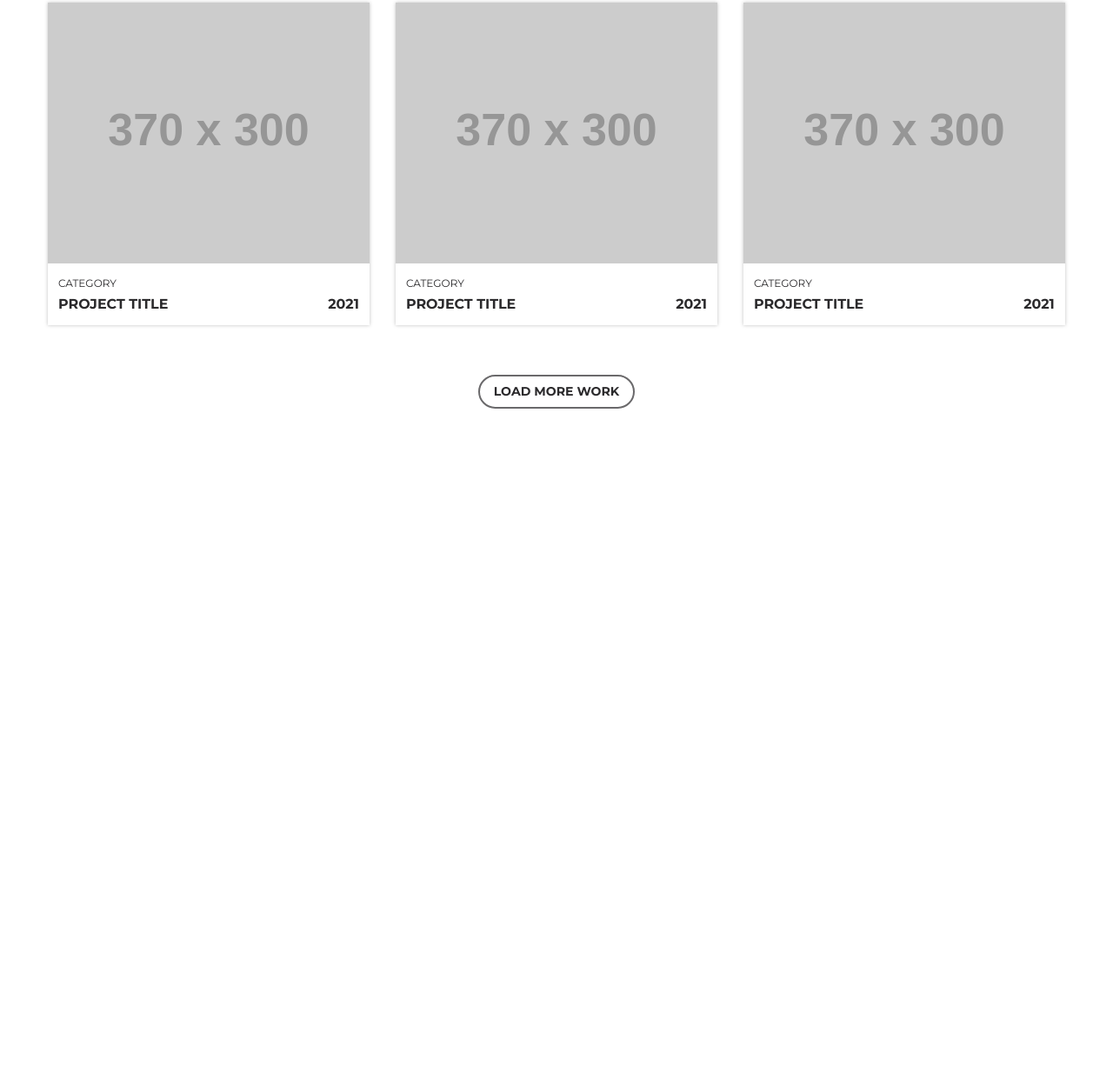
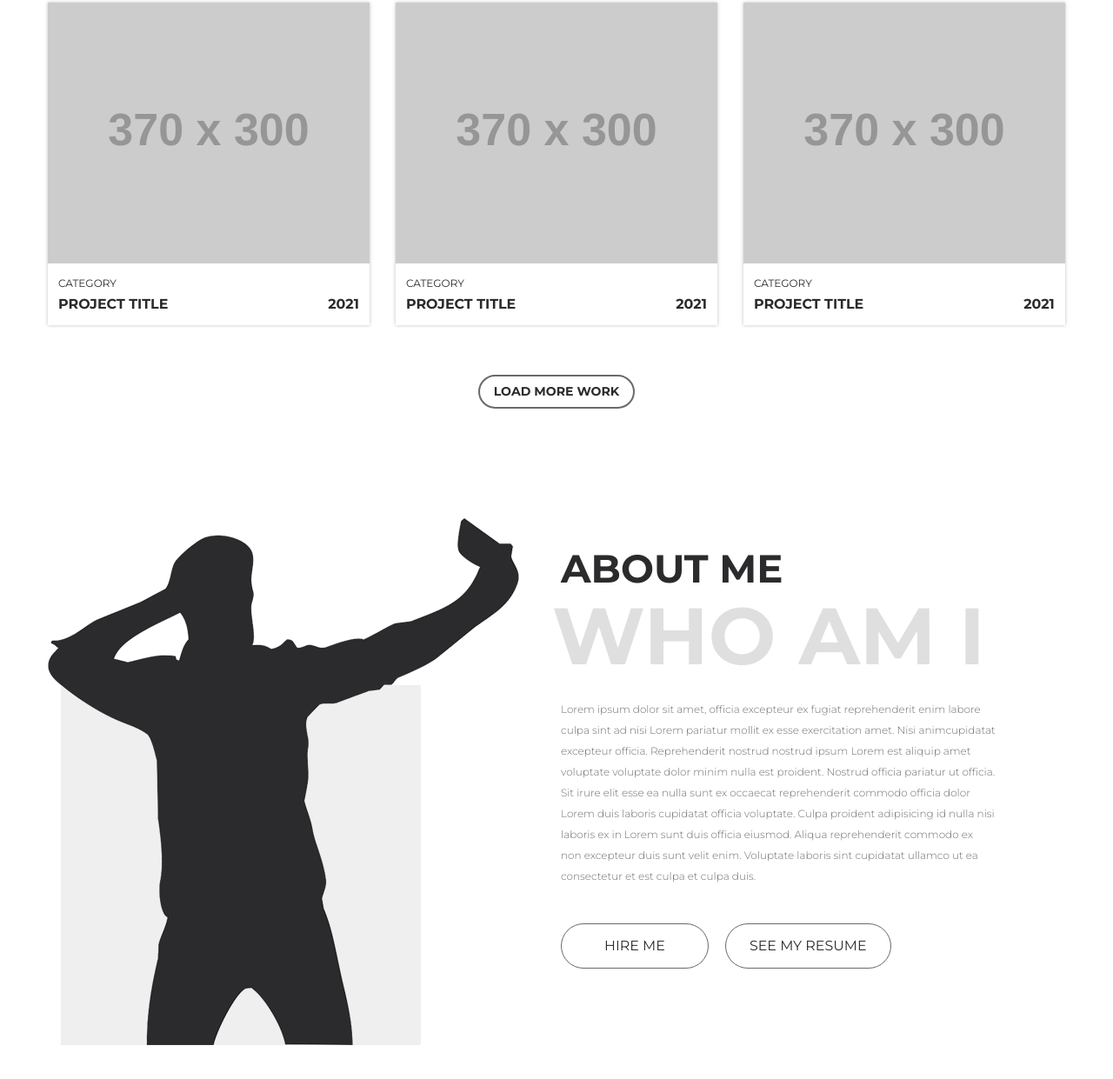
Before and after one commit to lZakhaRl/Portfolio, a plain HTML site: page index.html in a window 1280 px wide. Shown: the part 1493-2734 px from the top of the page at 87% size. Before the commit the page ends 2005 px from the top, so only its background shows below. Drawn offline with Linux system fonts and the light colour scheme; placeholder pictures from the web are drawn by us.

Commit message:
portfolio_4

```diff
--- /dev/null
+++ b/css/blocks/about.less
@@ -0,0 +1,66 @@
+//main: ../style.less
+
+.about {
+  margin: 8.4rem 0;
+}
+
+.about__inner {
+  display: flex;
+  max-width: 1090px;
+}
+
+.about__photo {
+  width: 50%;
+  position: relative;
+
+  img {
+    position: relative;
+    z-index: 2;
+  }
+
+  &:before {
+    content: '';
+    width: 414px;
+    height: 414px;
+    background-color: #efefef;
+
+    position: absolute;
+    left: 1rem;
+    bottom: 0;
+    z-index: 1;
+  }
+}
+
+.about__content {
+  width: 50%;
+  padding: 0 0 0 3rem;
+  margin-top: 2rem;
+}
+
+.about__title {
+  font-size: 3rem;
+  color: @black;
+  font-weight: 700;
+  text-transform: uppercase;
+}
+
+.about__bigtitle {
+  margin-bottom: 1.4rem;
+  position: relative;
+  left: -10px;
+
+  font-size: 6.13rem;
+  line-height: 1.1;
+  font-weight: 700;
+  text-transform: uppercase;
+  color: fade(@black, 15%);
+}
+
+.about__text {
+  margin-bottom: 2.8rem;
+
+  font-size: 0.8rem;
+  font-weight: 300;
+  line-height: 2;
+  color: #717072;
+}
--- a/css/blocks/works.less
+++ b/css/blocks/works.less
@@ -1,7 +1,7 @@
 //main: ../style.less
 
 .works {
-  padding: 2.8rem 0;
+  margin: 2.8rem 0;
 }
 
 .works__nav {
--- a/css/helpers.less
+++ b/css/helpers.less
@@ -3,3 +3,9 @@
 .text-center {
   text-align: center;
 }
+
+.img {
+  display: block;
+  max-width: 100%;
+  height: auto;
+}
--- a/css/style.less
+++ b/css/style.less
@@ -35,6 +35,7 @@ h5 {
 @import 'blocks/works';
 @import 'blocks/portfolio';
 @import 'blocks/work';
+@import 'blocks/about';
 
 // helpers
 
--- a/index.html
+++ b/index.html
@@ -261,5 +261,40 @@
       <!-- /.container -->
     </div>
     <!-- /.works -->
+
+    <section class="about">
+      <div class="container">
+        <div class="about__inner">
+          <div class="about__photo">
+            <img class="img" src="images/about/designer_photo.png" alt="" />
+          </div>
+          <div class="about__content">
+            <h3 class="about__title">ABOUT ME</h3>
+            <h2 class="about__bigtitle">WHO AM I</h2>
+            <div class="about__text">
+              <p>
+                Lorem ipsum dolor sit amet, officia excepteur ex fugiat
+                reprehenderit enim labore culpa sint ad nisi Lorem pariatur
+                mollit ex esse exercitation amet. Nisi animcupidatat excepteur
+                officia. Reprehenderit nostrud nostrud ipsum Lorem est aliquip
+                amet voluptate voluptate dolor minim nulla est proident. Nostrud
+                officia pariatur ut officia. Sit irure elit esse ea nulla sunt
+                ex occaecat reprehenderit commodo officia dolor Lorem duis
+                laboris cupidatat officia voluptate. Culpa proident adipisicing
+                id nulla nisi laboris ex in Lorem sunt duis officia eiusmod.
+                Aliqua reprehenderit commodo ex non excepteur duis sunt velit
+                enim. Voluptate laboris sint cupidatat ullamco ut ea consectetur
+                et est culpa et culpa duis.
+              </p>
+            </div>
+            <a class="btn" href="#">hire me</a>
+            <button class="btn" type="button">see my resume</button>
+          </div>
+          <!-- /.about__content -->
+        </div>
+        <!-- ./about__inner -->
+      </div>
+      <!-- ./container -->
+    </section>
   </body>
 </html>
```
Also changed, not shown: css/style.css, images/about/designer_photo.png (added).
